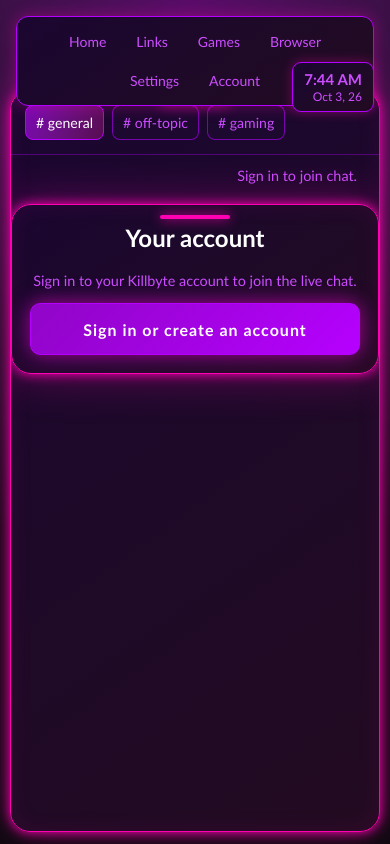
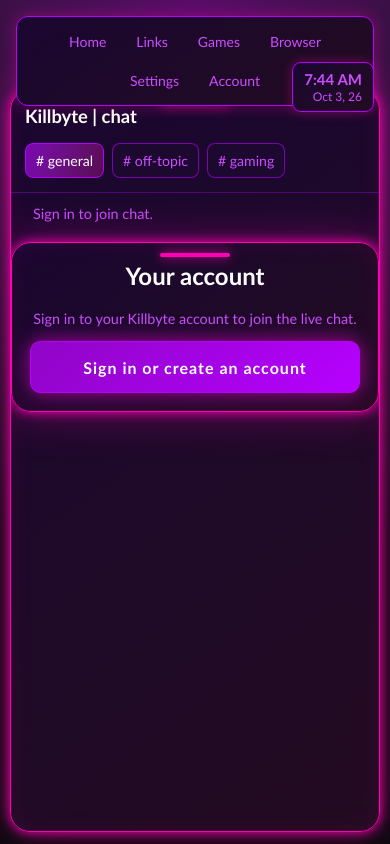
Before and after one commit to lebashaca-cmd/Killbyte22, a website: page chat.html in a window 390 px wide. Drawn offline with nearby package versions, Linux system fonts and the light colour scheme.

Commit message:
another upd

```diff
--- a/chat.html
+++ b/chat.html
@@ -30,11 +30,12 @@
     </nav>
     <main class="box chat-shell">
       <header class="chat-header">
+        <h2 class="chat-title">Killbyte | chat</h2>
         <nav class="chat-rooms" aria-label="Chat rooms">
           <button class="chat-room-button" type="button" data-room="general" aria-pressed="true"># general</button>
           <button class="chat-room-button" type="button" data-room="off-topic" aria-pressed="false"># off-topic</button>
           <button class="chat-room-button" type="button" data-room="gaming" aria-pressed="false"># gaming</button>
-        </div>
+        </nav>
       </header>
 
       <p id="chat-status" class="chat-status" role="status" aria-live="polite" hidden></p>
--- a/styles.css
+++ b/styles.css
@@ -1583,11 +1583,10 @@ iframe {
   max-height: 900px;
   padding: 0;
   overflow: hidden;
-  text-align: right;
-}
-
-.chat-header,
-.chat-account-bar {
+  text-align: left;
+}
+
+.chat-header {
   display: flex;
   align-items: center;
   justify-content: space-between;
@@ -1596,6 +1595,21 @@ iframe {
   border-bottom: 1px solid color-mix(in srgb, var(--neon-light) 35%, transparent);
 }
 
+.chat-account-bar {
+  display: flex;
+  align-items: center;
+  justify-content: space-between;
+  gap: 16px;
+  padding: 18px 22px;
+  border-bottom: 1px solid color-mix(in srgb, var(--neon-light) 35%, transparent);
+}
+
+.chat-title {
+  margin: 0;
+  text-align: left;
+  white-space: nowrap;
+}
+
 .chat-caption {
   color: color-mix(in srgb, var(--neon-light) 70%, white);
   font-size: 0.9rem;
@@ -1603,6 +1617,7 @@ iframe {
 
 .chat-rooms {
   display: flex;
+  justify-content: flex-end;
   flex-wrap: wrap;
   gap: 8px;
 }
@@ -1811,9 +1826,17 @@ iframe {
     min-height: calc(100vh - 106px);
   }
 
-  .chat-header,
+  .chat-header {
+    flex-wrap: wrap;
+    padding: 14px;
+  }
+
   .chat-account-bar {
     padding: 14px;
+  }
+
+  .chat-title {
+    font-size: 1.15rem;
   }
 
   .chat-room-button {
```
